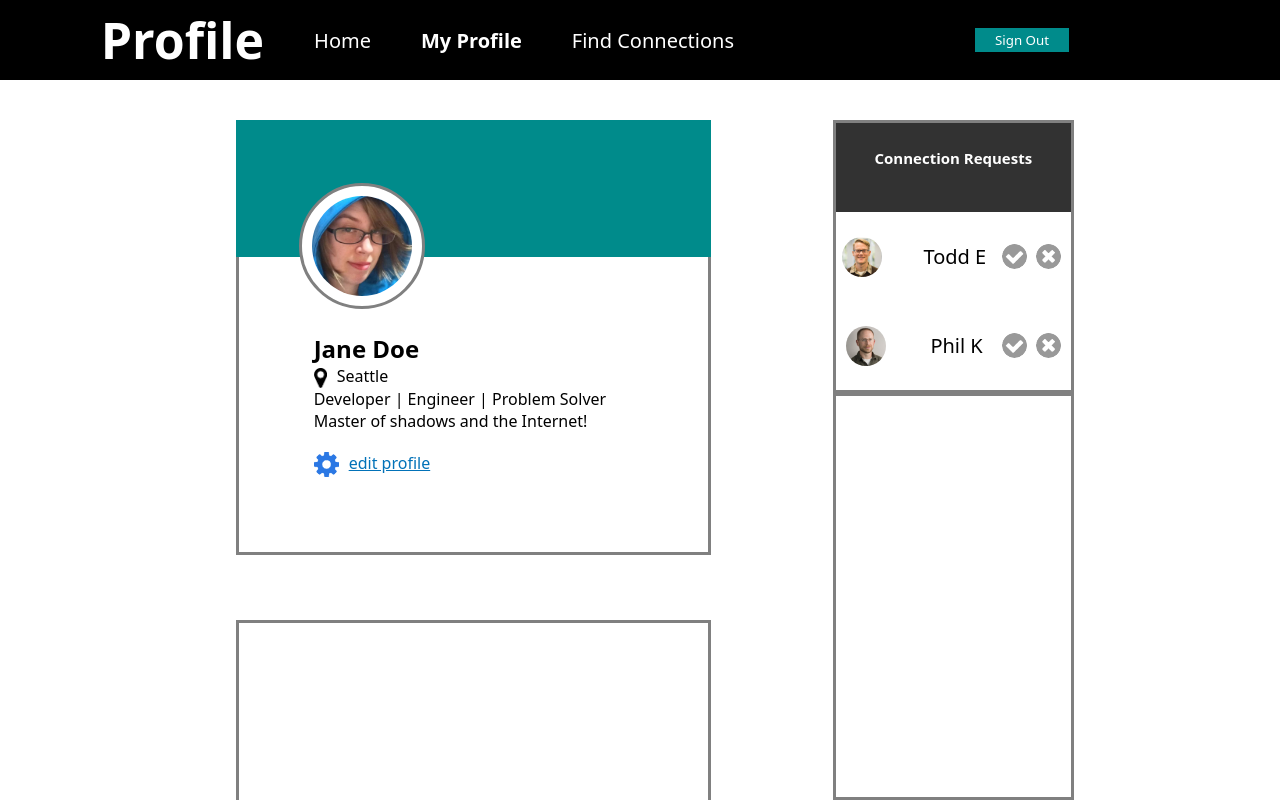
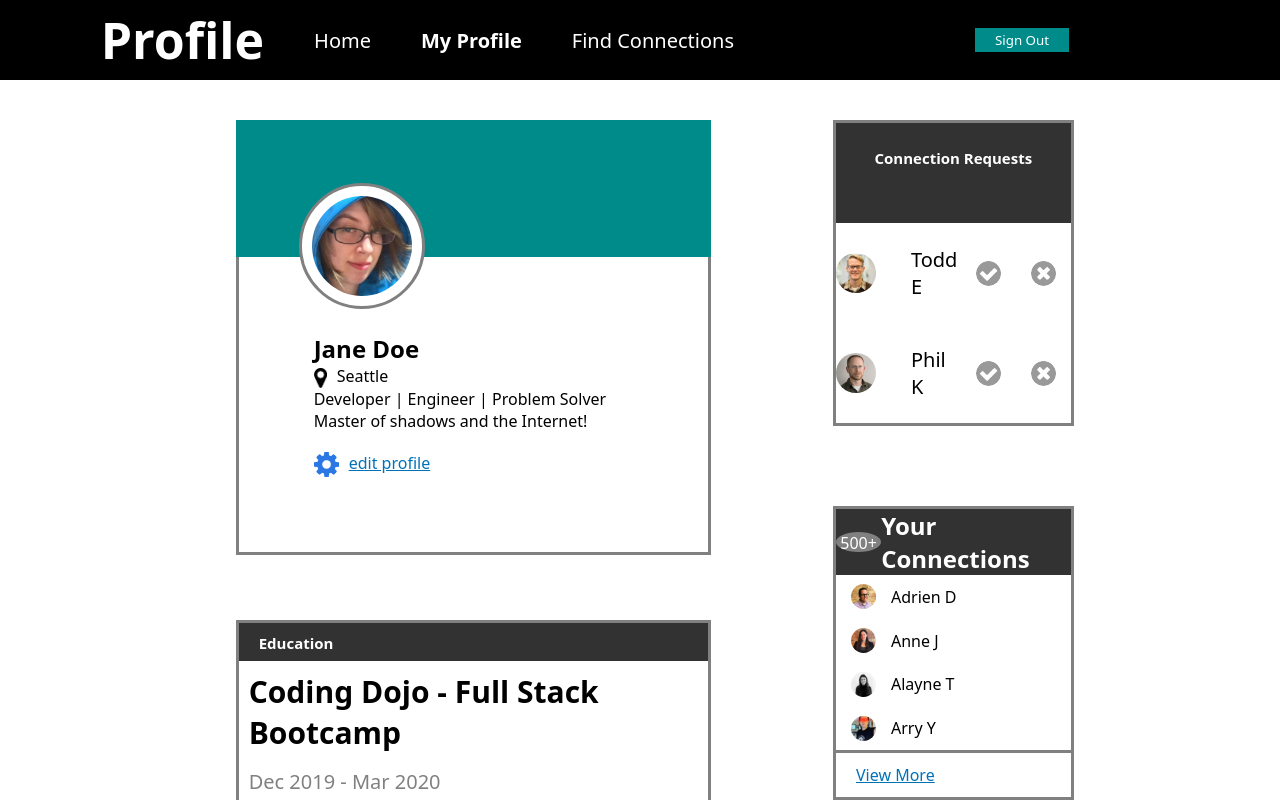
Before and after one commit to rteet702/ProfilePage, a plain HTML site: page index.html in a window 1280 px wide. Drawn offline with Linux system fonts and the light colour scheme.

Commit message:
Finalizing Changes

```diff
--- a/index.html
+++ b/index.html
@@ -36,7 +36,16 @@
                         </div>
                     </div>
                 </div>
-                <div class="usereducation"></div>
+                <div class="usereducation">
+                    <div class="educationheader">
+                        <h2>Education</h2>
+                    </div>
+                    <div class="educationcontent">
+                        <h2>Coding Dojo - Full Stack Bootcamp</h2>
+                        <p class="date">Dec 2019 - Mar 2020</p>
+                        <p>Triple black belt in Python, MERN, and C#...</p>
+                    </div>
+                </div>
             </div>
             <div class="rightcolumn column">
                 <div class="connectionrequests">
@@ -60,7 +69,31 @@
                         </div>
                     </div>
                 </div>
-                <div class="userconnections"></div>
+                <div class="userconnections">
+                    <div class="userconnectionheader">
+                        <div class="connectionnumber">500+</div>
+                        <h2>Your Connections</h2>
+                    </div>
+                    <div class="connection">
+                        <img src="images/adrien-s.jpg" alt="human" class="responsephoto">
+                        Adrien D
+                    </div>
+                    <div class="connection">
+                        <img src="images/anne-s.jpg" alt="human" class="responsephoto">
+                        Anne J
+                    </div>
+                    <div class="connection">
+                        <img src="images/alayne-s.jpg" alt="human" class="responsephoto">
+                        Alayne T
+                    </div>
+                    <div class="connection">
+                        <img src="images/arry-s.jpg" alt="human" class="responsephoto">
+                        Arry Y
+                    </div>
+                    <div class="bottombar">
+                        <a href="#" id="view_more">View More</a>
+                    </div>
+                </div>
             </div>
         </div>
     </div>
--- a/style.css
+++ b/style.css
@@ -172,6 +172,43 @@ h1 {
     margin-top: 50px;
     background-color: white;
     border: solid 3px gray;
+    display: flex;
+    flex-direction: column;
+}
+
+.educationheader {
+    flex: 1;
+    width: 100%;
+    background-color: rgb(50, 50, 50);
+    padding-top: 10px;
+    font-size: 10px;
+    color: white;
+}
+
+.educationcontent {
+    flex: 4;
+    width: 100%;
+    text-align: left;
+    padding-top: 10px;
+    padding-left: 10px;
+}
+
+.educationheader h2 {
+    margin-left: 20px;
+}
+
+.educationcontent h2 {
+    font-size: 30px;
+}
+
+.date {
+    color: gray;
+    font-size: 15px;
+}
+
+.educationcontent p {
+    font-size: 20px;
+    margin-top: 15px;
 }
 
 .connectionrequests {
@@ -224,10 +261,47 @@ h1 {
 
 .userconnections {
     width: 80%;
-    height: 450px;
+    height: 40%;
     margin-bottom: 40px;
     background-color: white;
     border: solid 3px gray;
+    display: flex;
+    flex-direction: column;
+}
+
+.userconnectionheader {
+    width: 100%;
+    background-color: rgb(50, 50, 50);
+    color: white;
+    flex: 1;
+    display: flex;
+    align-items: center;
+    justify-content: space-evenly;
+}
+
+.connectionnumber {
+    background-color: gray;
+    border-radius: 50%;
+    width: 50px;
+    height: 20px;
+    text-align: center;
+}
+
+.connection {
+    width: 100%;
+    background-color: white;
+    flex: 1;
+    display: flex;
+    align-items: center;
+}
+
+.bottombar {
+    width: 100%;
+    background-color: white;
+    border-top: 3px solid gray;
+    flex: 1;
+    display: flex;
+    align-items: center;
 }
 
 .gapbelow {
@@ -246,8 +320,16 @@ h1 {
     height: 25px;
     width: 25px;
     vertical-align: middle;
+    margin-left: 15px;
+    margin-right: 15px;
 }
 
 .active {
     font-weight: bold;
 }
+
+#view_more {
+    color: rgb(2, 114, 184);
+    text-decoration: underline;
+    margin-left: 20px;
+}
```
